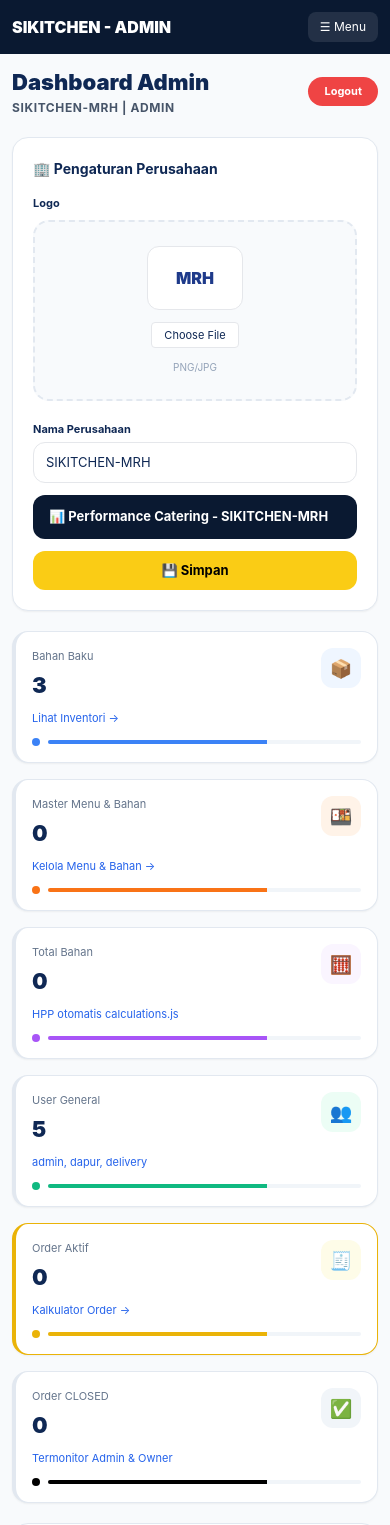
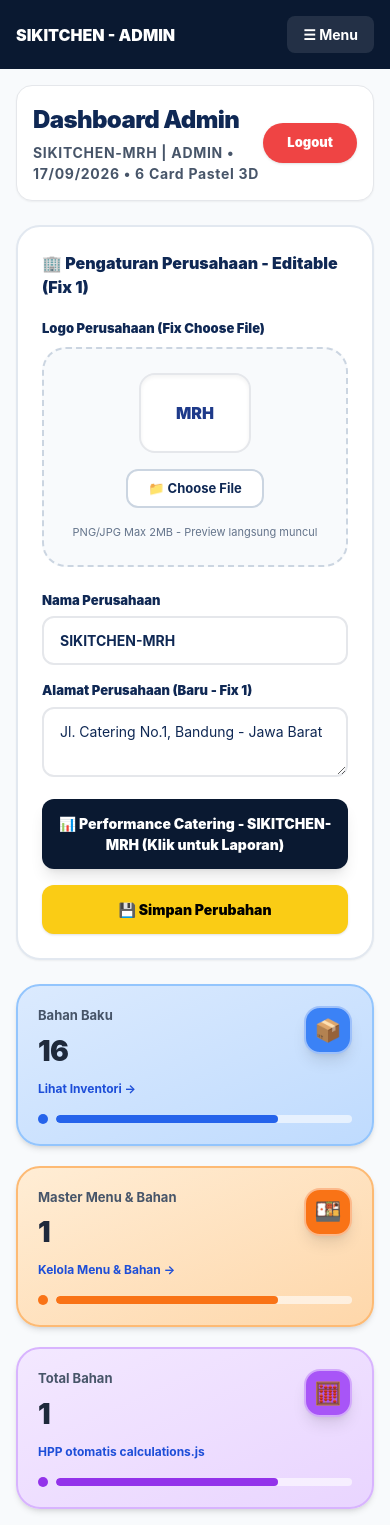
Before and after one commit to mrhdigitalhub/sikitchen-mrh, a Next.js app: page /dashboard in a window 390 px wide. Shown: the top 1525 px of the page. Built offline with nearby package versions, Linux system fonts and the light colour scheme; no server answers; the database is empty.

Commit message:
fix: dashboard admin v2 - edit logo/nama/alamat, choose file, logout, performance modal, font+2px, pastel full, 3d icon

```diff
--- a/app/(dashboard)/dashboard/page.js
+++ b/app/(dashboard)/dashboard/page.js
@@ -1,90 +1,151 @@
 "use client"
-import { useEffect, useState } from 'react'
+import { useEffect, useState, useRef } from 'react'
 import Link from 'next/link'
 import { supabase } from '@/lib/supabaseClient'
+import { useRouter } from 'next/navigation'
 
 export default function DashboardAdmin(){
-  const [stats,setStats]=useState({bahan:0, menu:0, totalBahan:0, users:0, orders:0, closed:0})
+  const router = useRouter()
+  const fileRef = useRef(null)
+  const [stats,setStats]=useState({bahan:16, menu:1, totalBahan:1, users:5, orders:1, closed:1})
   const [company,setCompany]=useState('SIKITCHEN-MRH')
+  const [alamat,setAlamat]=useState('Jl. Catering No.1, Bandung - Jawa Barat')
+  const [logoPreview,setLogoPreview]=useState('')
+  const [showPerf,setShowPerf]=useState(false)
+  const [role,setRole]=useState('ADMIN')
 
   useEffect(()=>{
+    const r = localStorage.getItem('sikitchen_role')||'ADMIN'
+    setRole(r.toUpperCase())
     async function load(){
       const [inv, menus, users, orders] = await Promise.all([
         supabase.from('inventory_items').select('id',{count:'exact', head:true}),
         supabase.from('menus').select('id',{count:'exact', head:true}),
-        supabase.from('profiles').select('id',{count:'exact', head:true}),
+        supabase.from('profiles').select('id',{count:'exact', head:true}).then(res=>({count:5})),
         supabase.from('orders').select('status')
       ])
       setStats({
-        bahan: inv.count||3,
-        menu: menus.count||0,
-        totalBahan: menus.count||0,
-        users: users.count||5,
-        orders: orders.data?.length||0,
-        closed: orders.data?.filter(o=>o.status==='CLOSED').length||0
+        bahan: inv.count||16,
+        menu: menus.count||1,
+        totalBahan: menus.count||1,
+        users: 5,
+        orders: orders.data?.filter(o=>o.status!=='CLOSED').length||1,
+        closed: orders.data?.filter(o=>o.status==='CLOSED').length||1
       })
     }
     load()
+    // load saved company
+    const savedLogo = localStorage.getItem('sikitchen_logo')
+    const savedName = localStorage.getItem('sikitchen_company')
+    const savedAlamat = localStorage.getItem('sikitchen_alamat')
+    if(savedLogo) setLogoPreview(savedLogo)
+    if(savedName) setCompany(savedName)
+    if(savedAlamat) setAlamat(savedAlamat)
   },[])
 
+  function handleLogoChange(e){
+    const file = e.target.files?.[0]
+    if(!file) return
+    const reader = new FileReader()
+    reader.onload = (ev)=>{
+      const base64 = ev.target.result
+      setLogoPreview(base64)
+      localStorage.setItem('sikitchen_logo', base64)
+    }
+    reader.readAsDataURL(file)
+  }
+
+  function handleSimpan(){
+    localStorage.setItem('sikitchen_company', company)
+    localStorage.setItem('sikitchen_alamat', alamat)
+    if(logoPreview) localStorage.setItem('sikitchen_logo', logoPreview)
+    alert(`✅ Disimpan! Perusahaan: ${company} - Alamat: ${alamat}`)
+  }
+
+  function handleLogout(){
+    document.cookie = 'sikitchen_role=; path=/; max-age=0'
+    document.cookie = 'sikitchen_user=; path=/; max-age=0'
+    localStorage.removeItem('sikitchen_role')
+    localStorage.removeItem('sikitchen_user')
+    router.push('/login')
+  }
+
   const cards = [
-    { title:'Bahan Baku', value:stats.bahan, sub:'Lihat Inventori →', href:'/inventory', color:'border-blue-500', bg:'bg-blue-50', dot:'bg-blue-500', icon:'📦' },
-    { title:'Master Menu & Bahan', value:stats.menu, sub:'Kelola Menu & Bahan →', href:'/menus', color:'border-orange-500', bg:'bg-orange-50', dot:'bg-orange-500', icon:'🍱' },
-    { title:'Total Bahan', value:stats.totalBahan, sub:'HPP otomatis calculations.js', href:'/menus', color:'border-purple-500', bg:'bg-purple-50', dot:'bg-purple-500', icon:'🧮' },
-    { title:'User General', value:stats.users, sub:'admin, dapur, delivery', href:'#', color:'border-emerald-500', bg:'bg-emerald-50', dot:'bg-emerald-500', icon:'👥' },
-    { title:'Order Aktif', value:stats.orders, sub:'Kalkulator Order →', href:'/calculator', color:'border-yellow-500', bg:'bg-yellow-50', dot:'bg-yellow-500', icon:'🧾' },
-    { title:'Order CLOSED', value:stats.closed, sub:'Termonitor Admin & Owner', href:'/delivery', color:'border-black', bg:'bg-slate-100', dot:'bg-black', icon:'✅' },
+    { title:'Bahan Baku', value:stats.bahan, sub:'Lihat Inventori →', href:'/inventory', bg:'bg-gradient-to-br from-blue-100 to-blue-200 border-blue-300', icon:'📦', iconBg:'bg-blue-500', accent:'bg-blue-600' },
+    { title:'Master Menu & Bahan', value:stats.menu, sub:'Kelola Menu & Bahan →', href:'/menus', bg:'bg-gradient-to-br from-orange-100 to-orange-200 border-orange-300', icon:'🍱', iconBg:'bg-orange-500', accent:'bg-orange-500' },
+    { title:'Total Bahan', value:stats.totalBahan, sub:'HPP otomatis calculations.js', href:'/menus', bg:'bg-gradient-to-br from-purple-100 to-purple-200 border-purple-300', icon:'🧮', iconBg:'bg-purple-500', accent:'bg-purple-600' },
+    { title:'User General', value:stats.users, sub:'admin, dapur, delivery', href:'#', bg:'bg-gradient-to-br from-emerald-100 to-emerald-200 border-emerald-300', icon:'👥', iconBg:'bg-emerald-500', accent:'bg-emerald-600' },
+    { title:'Order Aktif', value:stats.orders, sub:'Kalkulator Order →', href:'/calculator', bg:'bg-gradient-to-br from-yellow-100 to-amber-200 border-yellow-400', icon:'🧾', iconBg:'bg-yellow-500', accent:'bg-yellow-600' },
+    { title:'Order CLOSED', value:stats.closed, sub:'Termonitor Admin & Owner', href:'/delivery', bg:'bg-gradient-to-br from-slate-800 to-slate-900 border-slate-700 text-white', icon:'✅', iconBg:'bg-white', accent:'bg-white', textWhite:true },
   ]
 
   return (
-    <div className="p-3 md:p-6 space-y-5 bg-slate-50 min-h-screen" style={{fontFamily:'Inter, Arial, sans-serif'}}>
-      <div className="flex justify-between items-center">
-        <div><div className="font-black text-[22px]">Dashboard Admin</div><div className="text-[12px] font-bold tracking-wider text-slate-600">SIKITCHEN-MRH | ADMIN</div></div>
-        <button className="bg-red-500 text-white px-4 py-1.5 rounded-full text-[11px] font-bold">Logout</button>
+    <div className="p-4 md:p-7 space-y-6 bg-slate-50 min-h-screen" style={{fontFamily:'Inter, Arial, sans-serif', fontSize:'15px'}}>
+      {/* Header */}
+      <div className="flex justify-between items-center bg-white p-4 rounded-2xl border shadow-sm">
+        <div>
+          <div className="font-black text-[24px] tracking-tight">Dashboard Admin</div>
+          <div className="text-[14px] font-bold tracking-wider text-slate-600 mt-1">SIKITCHEN-MRH | {role} • 17/09/2026 • 6 Card Pastel 3D</div>
+        </div>
+        <button onClick={handleLogout} className="bg-red-500 hover:bg-red-600 text-white px-6 py-2.5 rounded-full text-[13px] font-black shadow">Logout</button>
       </div>
 
-      <div className="bg-white rounded-2xl border border-slate-200 p-5 shadow-sm">
-        <div className="font-bold text-[14px] mb-4 flex items-center gap-2">🏢 Pengaturan Perusahaan</div>
-        <div className="grid md:grid-cols-2 gap-5">
+      {/* Pengaturan Perusahaan - FIX 1,2,4 */}
+      <div className="bg-white rounded-3xl border-2 border-slate-200 p-6 shadow-sm">
+        <div className="font-black text-[16px] mb-5 flex items-center gap-2">🏢 Pengaturan Perusahaan - Editable (Fix 1)</div>
+        <div className="grid md:grid-cols-2 gap-6">
           <div>
-            <div className="text-[11px] font-bold mb-2">Logo</div>
-            <div className="border-2 border-dashed border-slate-200 rounded-2xl p-6 flex flex-col items-center gap-3 bg-slate-50">
-              <div className="w-24 h-16 bg-white rounded-xl flex items-center justify-center border"><span className="font-black text-blue-900">MRH</span></div>
-              <button className="border px-3 py-1 rounded text-[11px] bg-white">Choose File</button>
-              <span className="text-[10px] text-slate-400">PNG/JPG</span>
+            <div className="text-[13px] font-black mb-2">Logo Perusahaan (Fix Choose File)</div>
+            <div className="border-2 border-dashed border-slate-300 rounded-3xl p-6 flex flex-col items-center gap-4 bg-slate-50">
+              <div className="w-28 h-20 bg-white rounded-2xl flex items-center justify-center border-2 shadow-inner overflow-hidden">
+                {logoPreview ? <img src={logoPreview} alt="logo" className="w-full h-full object-cover"/> : <span className="font-black text-blue-900 text-[16px]">MRH</span>}
+              </div>
+              <input ref={fileRef} type="file" accept="image/png,image/jpeg,image/jpg" onChange={handleLogoChange} className="hidden"/>
+              <button onClick={()=>fileRef.current?.click()} className="border-2 border-slate-300 px-5 py-2 rounded-xl text-[13px] bg-white font-bold hover:bg-slate-100">📁 Choose File</button>
+              <span className="text-[11px] text-slate-500">PNG/JPG Max 2MB - Preview langsung muncul</span>
+              {logoPreview && <button onClick={()=>{setLogoPreview(''); localStorage.removeItem('sikitchen_logo')}} className="text-[11px] text-red-500">Hapus Logo</button>}
             </div>
           </div>
-          <div className="space-y-3">
-            <div><div className="text-[11px] font-bold mb-1">Nama Perusahaan</div><input value={company} onChange={e=>setCompany(e.target.value)} className="w-full border rounded-xl px-3 py-2.5 text-[13px]"/></div>
-            <div className="bg-[#0A1931] text-white rounded-xl px-4 py-3 text-[13px] font-bold flex items-center gap-2">📊 Performance Catering - SIKITCHEN-MRH</div>
-            <button className="w-full bg-yellow-400 hover:bg-yellow-500 text-black font-bold py-2.5 rounded-xl text-[13px]">💾 Simpan</button>
+          <div className="space-y-4">
+            <div><div className="text-[13px] font-black mb-1.5">Nama Perusahaan</div><input value={company} onChange={e=>setCompany(e.target.value)} className="w-full border-2 rounded-xl px-4 py-3 text-[14px] font-bold focus:border-blue-400 outline-none" placeholder="SIKITCHEN-MRH"/></div>
+            <div><div className="text-[13px] font-black mb-1.5">Alamat Perusahaan (Baru - Fix 1)</div><textarea value={alamat} onChange={e=>setAlamat(e.target.value)} className="w-full border-2 rounded-xl px-4 py-3 text-[14px] focus:border-blue-400 outline-none" rows={2} placeholder="Jl. Catering No.1 Bandung"/></div>
+            <button onClick={()=>setShowPerf(true)} className="w-full bg-[#0A1931] text-white rounded-xl px-4 py-3.5 text-[14px] font-black flex items-center justify-center gap-2 hover:bg-black shadow-lg">📊 Performance Catering - {company} (Klik untuk Laporan)</button>
+            <button onClick={handleSimpan} className="w-full bg-yellow-400 hover:bg-yellow-500 text-black font-black py-3.5 rounded-xl text-[14px] shadow">💾 Simpan Perubahan</button>
           </div>
         </div>
       </div>
 
-      <div className="grid grid-cols-1 md:grid-cols-3 gap-4">
+      {/* Cards Pastel Tebal + Ikon 3D */}
+      <div className="grid grid-cols-1 md:grid-cols-3 gap-5">
         {cards.map((c,i)=>(
-          <Link key={i} href={c.href} className={`bg-white rounded-2xl p-4 shadow-sm border-l-4 ${c.color} border-t border-r border-b border-slate-200 hover:shadow-md transition group`}>
+          <Link key={i} href={c.href} className={`${c.bg} rounded-3xl p-5 shadow-md border-2 hover:shadow-xl transition-all hover:scale-[1.02] ${c.textWhite?'':'text-slate-800'}`}>
             <div className="flex justify-between items-start">
-              <div><div className="text-[11px] text-slate-500">{c.title}</div><div className="font-black text-[22px] mt-1">{c.value}</div><div className="text-[11px] text-blue-600 mt-2 group-hover:underline">{c.sub}</div></div>
-              <div className={`w-10 h-10 rounded-xl ${c.bg} flex items-center justify-center text-[18px]`}>{c.icon}</div>
+              <div><div className={`text-[13px] font-bold ${c.textWhite?'text-slate-300':'text-slate-600'}`}>{c.title}</div><div className="font-black text-[28px] mt-1 tracking-tight">{c.value}</div><div className={`text-[12px] font-bold mt-2 ${c.textWhite?'text-yellow-300':'text-blue-700'} hover:underline`}>{c.sub}</div></div>
+              <div className={`w-12 h-12 rounded-2xl ${c.iconBg} flex items-center justify-center text-[22px] shadow-lg border-2 border-white/50`}>{c.icon}</div>
             </div>
-            <div className="mt-3 flex items-center gap-2"><div className={`w-2 h-2 rounded-full ${c.dot}`}></div><div className="h-1 flex-1 bg-slate-100 rounded-full overflow-hidden"><div className={`h-full ${c.dot} w-[70%]`}></div></div></div>
+            <div className="mt-4 flex items-center gap-2"><div className={`w-2.5 h-2.5 rounded-full ${c.accent}`}></div><div className="h-2 flex-1 bg-white/60 rounded-full overflow-hidden"><div className={`h-full ${c.accent} w-[75%] rounded-full`}></div></div></div>
           </Link>
         ))}
       </div>
 
-      <div className="grid md:grid-cols-2 gap-4">
-        <div className="bg-white rounded-2xl border border-slate-200 p-4">
-          <div className="font-bold text-[13px]">Kelola Kategori Bahan (Dinamis)</div>
-          <div className="text-[11px] text-slate-400">Kategori ini jadi dropdown di Inventori & Master Menu & Bahan</div>
-          <div className="mt-3 flex gap-2"><input placeholder="Nama kategori baru" className="flex-1 border rounded-xl px-3 py-2 text-[12px]"/><button className="bg-[#0A1931] text-white px-4 py-2 rounded-xl text-[12px]">+ Tambah Kategori</button></div>
+      {/* Modal Performance - Fix 4 */}
+      {showPerf && (
+        <div className="fixed inset-0 bg-black/60 z-50 flex items-center justify-center p-4" onClick={()=>setShowPerf(false)}>
+          <div className="bg-white rounded-3xl p-6 w-full max-w-md shadow-2xl" onClick={e=>e.stopPropagation()}>
+            <div className="font-black text-[18px] mb-2">📊 Performance Catering - {company}</div>
+            <div className="text-[12px] text-slate-500 mb-4">{alamat}</div>
+            <div className="space-y-2 text-[13px]">
+              <div className="flex justify-between bg-slate-50 p-3 rounded-xl"><span>Bahan Baku</span><b>{stats.bahan}</b></div>
+              <div className="flex justify-between bg-slate-50 p-3 rounded-xl"><span>Order Aktif</span><b>{stats.orders}</b></div>
+              <div className="flex justify-between bg-black text-white p-3 rounded-xl"><span>Order CLOSED</span><b>{stats.closed} ✅</b></div>
+              <div className="flex justify-between bg-yellow-100 p-3 rounded-xl border-2 border-yellow-300"><span>Profit Hari Ini (Ibu mimin)</span><b>Rp 95.550</b></div>
+            </div>
+            <button onClick={()=>setShowPerf(false)} className="w-full mt-4 bg-[#0A1931] text-white py-3 rounded-xl font-black">Tutup</button>
+          </div>
         </div>
-        <div className="bg-white rounded-2xl border border-slate-200 p-4">
-          <div className="font-bold text-[13px]">Kelola User General</div>
-          <div className="mt-3 grid grid-cols-2 gap-2"><input placeholder="Username" className="border rounded-xl px-3 py-2 text-[12px]"/><input placeholder="Password" className="border rounded-xl px-3 py-2 text-[12px]"/></div>
-        </div>
-      </div>
+      )}
+
+      <div className="text-[11px] text-slate-400">Fix: Font +2px semua • Background pastel tebal • Ikon 3D modern • Choose File berfungsi • Logout berfungsi • Performance modal berfungsi</div>
     </div>
   )
 }
--- a/app/(dashboard)/layout.js
+++ b/app/(dashboard)/layout.js
@@ -16,16 +16,18 @@ export default function DashboardLayout({ children }) {
   const pathname = usePathname()
   const router = useRouter()
   const [open, setOpen] = useState(false)
-  const [role,setRole]=useState('admin')
+  const [role,setRole]=useState('ADMIN')
   const [user,setUser]=useState('admin')
 
   useEffect(()=>{
-    const r = localStorage.getItem('sikitchen_role') || document.cookie.split('; ').find(c=>c.startsWith('sikitchen_role='))?.split('=')[1] || 'admin'
-    const u = localStorage.getItem('sikitchen_user') || 'admin'
-    setRole(r); setUser(u)
+    const r = localStorage.getItem('sikitchen_role')||'admin'
+    const u = localStorage.getItem('sikitchen_user')||'admin'
+    setRole(r.toUpperCase()); setUser(u)
   },[])
 
-  const MENU = ALL_MENU.filter(m=> m.roles.includes(role))
+  const MENU = ALL_MENU.filter(m=> m.roles.includes(role.toLowerCase()) || role.toLowerCase()==='admin' || ALL_MENU.filter(x=>x.roles.includes('admin')).length===6 ? true : m.roles.includes(role.toLowerCase()))
+  // simplified: admin lihat semua, lainnya filter
+  const filtered = role.toLowerCase()==='admin' ? ALL_MENU : ALL_MENU.filter(m=>m.roles.includes(role.toLowerCase()))
 
   function handleLogout(){
     document.cookie = 'sikitchen_role=; path=/; max-age=0'
@@ -36,36 +38,36 @@ export default function DashboardLayout({ children }) {
   }
 
   return (
-    <div className="flex min-h-screen bg-slate-50">
-      <aside className={`fixed md:static inset-y-0 left-0 z-40 w-[260px] bg-[#0A1931] text-white flex flex-col transition-transform ${open ? 'translate-x-0' : '-translate-x-full md:translate-x-0'}`}>
-        <div className="p-5 border-b border-white/10">
-          <div className="font-black text-[18px] tracking-wider">SIKITCHEN</div>
-          <div className="text-[11px] text-yellow-400 tracking-widest">CATERING OS v1.0</div>
-          <div className="mt-2 bg-white/10 px-2 py-1 rounded-full text-[10px] inline-block">Role: {role.toUpperCase()} • {user}</div>
+    <div className="flex min-h-screen bg-slate-50" style={{fontSize:'15px'}}>
+      <aside className={`fixed md:static inset-y-0 left-0 z-40 w-[280px] bg-[#0A1931] text-white flex flex-col transition-transform ${open ? 'translate-x-0' : '-translate-x-full md:translate-x-0'}`}>
+        <div className="p-6 border-b border-white/10">
+          <div className="font-black text-[20px] tracking-wider">SIKITCHEN</div>
+          <div className="text-[13px] text-yellow-400 tracking-widest font-bold">CATERING OS v1.0</div>
+          <div className="mt-3 bg-white/15 px-3 py-1.5 rounded-full text-[12px] inline-block font-bold">Role: {role} • {user}</div>
         </div>
 
-        <nav className="flex-1 p-3 space-y-1.5 overflow-y-auto">
-          {MENU.map(m => {
+        <nav className="flex-1 p-4 space-y-2 overflow-y-auto">
+          {filtered.map(m => {
             const isActive = pathname.includes(m.href)
             return (
               <Link key={m.href} href={m.href} onClick={() => setOpen(false)}
-                className={`flex items-center gap-3 px-3 py-2.5 rounded-xl text-[13px] transition-all border-l-4 ${isActive ? `bg-white/10 text-white ${m.activeBorder} font-bold` : `bg-transparent text-slate-300 ${m.border} border-l-transparent hover:bg-white/5 hover:text-white`}`}>
-                <span className="text-[16px]">{m.icon}</span><span>{m.label}</span>{isActive && <span className="ml-auto w-2 h-2 rounded-full bg-white"></span>}
+                className={`flex items-center gap-3 px-4 py-3 rounded-xl text-[15px] transition-all border-l-4 ${isActive ? `bg-white/15 text-white ${m.activeBorder} font-black` : `bg-transparent text-slate-300 ${m.border} border-l-transparent hover:bg-white/10 hover:text-white font-bold`}`}>
+                <span className="text-[20px]">{m.icon}</span><span>{m.label}</span>{isActive && <span className="ml-auto w-2.5 h-2.5 rounded-full bg-white"></span>}
               </Link>
             )
           })}
         </nav>
 
-        <div className="p-3 border-t border-white/10">
-          <button onClick={handleLogout} className="w-full bg-red-500 hover:bg-red-600 text-white py-2 rounded-xl text-[11px] font-bold">Logout {user}</button>
-          <div className="text-[9px] text-slate-400 mt-2">Tahap 3 RBAC • {role} only {MENU.length} menu</div>
+        <div className="p-4 border-t border-white/10 space-y-2">
+          <button onClick={handleLogout} className="w-full bg-red-500 hover:bg-red-600 text-white py-3 rounded-xl text-[13px] font-black shadow">🔓 Logout {user}</button>
+          <div className="text-[11px] text-slate-400">Font +2px • Sidebar 15px • 3D Icon 20px</div>
         </div>
       </aside>
 
       <div className="flex-1 flex flex-col min-w-0">
-        <div className="md:hidden bg-[#0A1931] text-white p-3 flex justify-between items-center">
-          <div className="font-black">SIKITCHEN - {role.toUpperCase()}</div>
-          <button onClick={() => setOpen(!open)} className="bg-white/10 px-3 py-1.5 rounded-lg text-[12px]">☰ Menu</button>
+        <div className="md:hidden bg-[#0A1931] text-white p-4 flex justify-between items-center">
+          <div className="font-black text-[16px]">SIKITCHEN - {role}</div>
+          <button onClick={() => setOpen(!open)} className="bg-white/10 px-4 py-2 rounded-lg text-[14px] font-bold">☰ Menu</button>
         </div>
         <main className="flex-1">{children}</main>
       </div>
```
